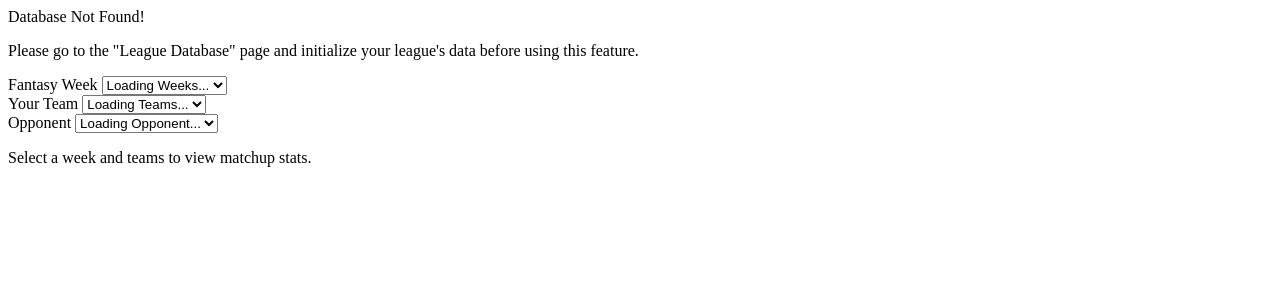
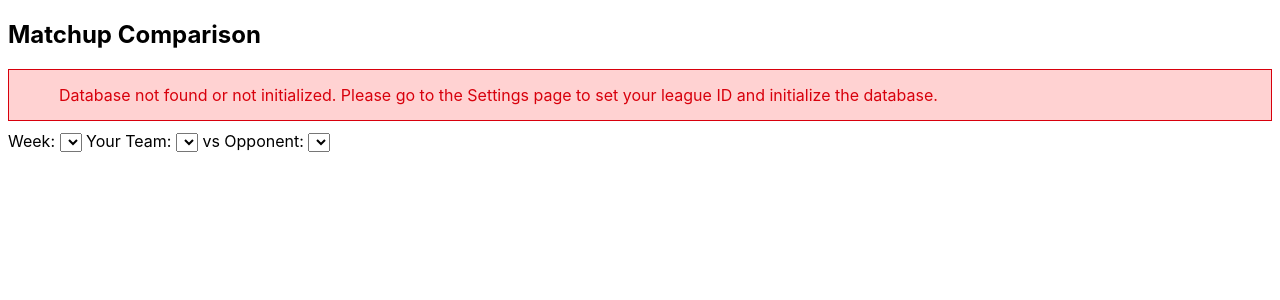
Before and after one commit to Interestingkiwi/fantasy_streams, a Flask app: template templates/pages/matchup.html in a window 1280 px wide. Shown: the top 300 px of the page. Run offline with Flask 2, Linux system fonts and the light colour scheme; the template is opened without the code that fills it, so the values that code supplies are empty.

Commit message:
matchup fix?

```diff
--- a/static/matchup.js
+++ b/static/matchup.js
@@ -1,151 +1,201 @@
-document.addEventListener('DOMContentLoaded', function() {
-    // This function runs when the page is loaded and kicks off the process
-    // of populating the week dropdown.
-    fetchWeeks();
-});
+(async function() {
+    // A short delay to ensure the page elements are in the DOM
+    await new Promise(resolve => setTimeout(resolve, 0));
 
-function fetchWeeks() {
-    // Fetches the available weeks from your API.
-    fetch('/api/weeks')
-        .then(response => response.json())
-        .then(weeks => {
-            const weekSelector = document.getElementById('week');
-            weekSelector.innerHTML = ''; // Clear any existing options
+    const errorDiv = document.getElementById('db-error-message');
+    const controlsDiv = document.getElementById('matchup-controls');
+    const tableContainer = document.getElementById('matchup-table-container');
+    const weekSelect = document.getElementById('week-select');
+    const yourTeamSelect = document.getElementById('your-team-select');
+    const opponentSelect = document.getElementById('opponent-select');
 
-            // Create a new <option> for each week and add it to the dropdown.
-            weeks.forEach(week => {
-                const option = document.createElement('option');
-                option.value = week;
-                option.textContent = `Week ${week}`;
-                weekSelector.appendChild(option);
-            });
+    let pageData = null; // To store weeks, teams, matchups, etc.
 
-            // If we successfully loaded weeks, automatically load the teams for the first week.
-            if (weeks.length > 0) {
-                getMatchups();
-            }
-        })
-        .catch(error => console.error('Error fetching weeks:', error));
+    async function init() {
+        try {
+            const response = await fetch('/api/matchup_page_data');
+            const data = await response.json();
+
+            if (!response.ok || !data.db_exists) {
+                throw new Error(data.error || 'Database has not been initialized.');
             }
 
-function getMatchups() {
-    // This function is called when the selected week changes.
-    const week = document.getElementById('week').value;
-    if (!week) return;
+            pageData = data;
+            populateDropdowns();
+            setupEventListeners();
 
-    // Fetches the list of teams for the selected week.
-    fetch(`/api/teams?week=${week}`)
-        .then(response => response.json())
-        .then(teams => {
-            const team1Selector = document.getElementById('team1');
-            const team2Selector = document.getElementById('team2');
-            team1Selector.innerHTML = ''; // Clear previous team options
-            team2Selector.innerHTML = '';
+            // Initial data load
+            await updateOpponent();
+            await fetchAndRenderTable();
 
-            // Populate both team dropdowns with the new list of teams.
-            teams.forEach(team => {
-                const option1 = document.createElement('option');
-                option1.value = team.team_id;
-                option1.textContent = team.name;
-                team1Selector.appendChild(option1);
-
-                const option2 = document.createElement('option');
-                option2.value = team.team_id;
-                option2.textContent = team.name;
-                team2Selector.appendChild(option2);
-            });
-        })
-        .catch(error => console.error('Error fetching teams:', error));
+        } catch (error) {
+            console.error('Initialization error:', error);
+            errorDiv.classList.remove('hidden');
+            controlsDiv.classList.add('hidden');
+            tableContainer.classList.add('hidden');
+        }
     }
 
-function getComparison() {
-    // This function runs when you click the "Get Comparison" button.
-    const week = document.getElementById('week').value;
-    const team1 = document.getElementById('team1').value;
-    const team2 = document.getElementById('team2').value;
+    function populateDropdowns() {
+        // Populate Week dropdown
+        pageData.weeks.forEach(week => {
+            const option = new Option(`Week ${week}`, week);
+            weekSelect.add(option);
+        });
+        weekSelect.value = pageData.current_week;
 
-    if (!week || !team1 || !team2) {
-        // Use a more user-friendly modal instead of alert
-        showModal('Please select a week and two teams.');
+        // Populate Your Team dropdown
+        pageData.teams.forEach(team => {
+            const option = new Option(team.name, team.team_id);
+            yourTeamSelect.add(option);
+        });
+        yourTeamSelect.value = pageData.your_team_id;
+    }
+
+    async function updateOpponent() {
+        const selectedWeek = weekSelect.value;
+        const yourTeamId = yourTeamSelect.value;
+        const currentOpponentId = opponentSelect.value;
+
+        const matchup = pageData.matchups[selectedWeek].find(m => m.includes(parseInt(yourTeamId)));
+        if (!matchup) {
+            opponentSelect.innerHTML = ''; // no matchup found
             return;
         }
 
-    if (team1 === team2) {
-        showModal('Please select two different teams.');
-        return;
+        const opponentId = matchup.find(id => id !== parseInt(yourTeamId));
+        const opponent = pageData.teams.find(t => t.team_id === opponentId);
+
+        opponentSelect.innerHTML = '';
+        if (opponent) {
+            const option = new Option(opponent.name, opponent.team_id);
+            opponentSelect.add(option);
+            opponentSelect.value = opponent.team_id;
+        } else {
+             // Handle case where opponent might not be in the teams list for some reason
+             const placeholderOption = new Option('No Opponent Found', '');
+             opponentSelect.add(placeholderOption);
+        }
     }
 
-    // Fetches the matchup comparison data from your API.
-    fetch(`/api/comparison?week=${week}&team1=${team1}&team2=${team2}`)
-        .then(response => response.json())
-        .then(data => {
-            const comparisonDiv = document.getElementById('comparison');
-            comparisonDiv.innerHTML = ''; // Clear previous comparison
 
-            // Create a table to display the stats.
-            const table = document.createElement('table');
-            table.className = 'data-table';
-            const thead = document.createElement('thead');
-            const tbody = document.createElement('tbody');
+    async function fetchAndRenderTable() {
+        const week = weekSelect.value;
+        const team1 = yourTeamSelect.value;
+        const team2 = opponentSelect.value;
 
-            // Table Header
-            let headerRow = `<tr><th>Category</th><th>${data.team1_name || 'Team 1'}</th><th>${data.team2_name || 'Team 2'}</th></tr>`;
-            thead.innerHTML = headerRow;
+        if (!week || !team1 || !team2) return;
 
-            // Table Body - one row for each stat category.
-            const categories = Object.keys(data.team1_stats);
-            categories.forEach(category => {
-                const row = document.createElement('tr');
-                let t1_stat = data.team1_stats[category];
-                let t2_stat = data.team2_stats[category];
-
-                // Highlight the winning stat in each category.
-                let t1_class = '';
-                let t2_class = '';
-                if (parseFloat(t1_stat) > parseFloat(t2_stat)) {
-                    t1_class = 'winner';
-                } else if (parseFloat(t2_stat) > parseFloat(t1_stat)) {
-                    t2_class = 'winner';
+        try {
+            const response = await fetch(`/api/matchup_stats?week=${week}&team1_id=${team1}&team2_id=${team2}`);
+            if (!response.ok) {
+                throw new Error('Failed to fetch matchup stats.');
+            }
+            const stats = await response.json();
+            renderTable(stats);
+        } catch (error) {
+            console.error('Error fetching/rendering stats:', error);
+            tableContainer.innerHTML = `<p class="error-message">Could not load matchup data.</p>`;
+        }
     }
 
-                row.innerHTML = `<td>${category}</td><td class="${t1_class}">${t1_stat}</td><td class="${t2_class}">${t2_stat}</td>`;
-                tbody.appendChild(row);
+    function renderTable(stats) {
+        const statCategories = {
+            "Forwards/Defensemen": ["G", "A", "+/-", "PIM", "PPP", "SOG", "FW", "HIT", "BLK"],
+            "Goaltending": ["GS", "W", "GA", "SV", "SHO", "GAA", "SV%"], // Reordered for better flow
+            "Team": ["IR", "IR+", "NA", "Movers"]
+        };
+
+        let tableHtml = `
+            <div class="overflow-x-auto">
+                <table class="min-w-full divide-y divide-gray-800">
+                    <thead class="bg-gray-900/50">
+                        <tr>
+                            <th scope="col" class="px-6 py-3 text-left text-xs font-medium text-gray-300 uppercase tracking-wider pl-8">Category</th>
+                            <th scope="col" colspan="2" class="px-6 py-3 text-center text-xs font-medium text-gray-300 uppercase tracking-wider">${stats.team1.name}</th>
+                            <th scope="col" colspan="2" class="px-6 py-3 text-center text-xs font-medium text-gray-300 uppercase tracking-wider">${stats.team2.name}</th>
+                        </tr>
+                        <tr>
+                            <th scope="col" class="px-6 py-3 text-left text-xs font-medium text-gray-300 uppercase tracking-wider pl-8"></th>
+                            <th scope="col" class="px-6 py-3 text-center text-xs font-medium text-gray-300 uppercase tracking-wider">Live</th>
+                            <th scope="col" class="px-6 py-3 text-center text-xs font-medium text-gray-300 uppercase tracking-wider">R.O.W.</th>
+                            <th scope="col" class="px-6 py-3 text-center text-xs font-medium text-gray-300 uppercase tracking-wider">Live</th>
+                            <th scope="col" class="px-6 py-3 text-center text-xs font-medium text-gray-300 uppercase tracking-wider">R.O.W.</th>
+                        </tr>
+                    </thead>
+                    <tbody class="bg-gray-900/20 divide-y divide-gray-800">
+        `;
+
+        Object.keys(statCategories).forEach(category => {
+            tableHtml += `
+                <tr class="bg-gray-800/50">
+                    <td class="px-6 py-3 whitespace-nowrap text-sm font-medium text-gray-200 pl-8" colspan="5">${category}</td>
+                </tr>
+            `;
+
+            if (statCategories[category]) {
+                statCategories[category].forEach(subCat => {
+                    let t1_live_val, t1_row_val, t2_live_val, t2_row_val;
+
+                    if (subCat === 'GAA') {
+                        // FIX: Manually calculate GAA = GA / GS to ensure accuracy
+                        t1_live_val = (stats.team1.live.GS && stats.team1.live.GS > 0) ? (stats.team1.live.GA / stats.team1.live.GS).toFixed(2) : '0.00';
+                        t1_row_val = (stats.team1.row.GS && stats.team1.row.GS > 0) ? (stats.team1.row.GA / stats.team1.row.GS).toFixed(2) : '0.00';
+                        t2_live_val = (stats.team2.live.GS && stats.team2.live.GS > 0) ? (stats.team2.live.GA / stats.team2.live.GS).toFixed(2) : '0.00';
+                        t2_row_val = (stats.team2.row.GS && stats.team2.row.GS > 0) ? (stats.team2.row.GA / stats.team2.row.GS).toFixed(2) : '0.00';
+                    } else if (subCat === 'SV%') {
+                        // FIX: Manually calculate SV% = SV / (SV + GA) to ensure accuracy
+                        const calc_sv_pct = (sv, ga) => {
+                            const total_shots = (sv || 0) + (ga || 0);
+                            // Format as .XXX, which is standard for SV%
+                            return total_shots > 0 ? (sv / total_shots).toFixed(3).substring(1) : '.000';
+                        };
+                        t1_live_val = calc_sv_pct(stats.team1.live.SV, stats.team1.live.GA);
+                        t1_row_val = calc_sv_pct(stats.team1.row.SV, stats.team1.row.GA);
+                        t2_live_val = calc_sv_pct(stats.team2.live.SV, stats.team2.live.GA);
+                        t2_row_val = calc_sv_pct(stats.team2.row.SV, stats.team2.row.GA);
+                    } else {
+                        // Default behavior for all other stats
+                        t1_live_val = stats.team1.live[subCat] || 0;
+                        t1_row_val = stats.team1.row[subCat] || 0;
+                        t2_live_val = stats.team2.live[subCat] || 0;
+                        t2_row_val = stats.team2.row[subCat] || 0;
+                    }
+
+                    tableHtml += `
+                        <tr class="hover:bg-gray-700/50">
+                            <td class="px-6 py-4 whitespace-nowrap text-sm font-normal text-gray-400 pl-8">${subCat}</td>
+                            <td class="px-6 py-4 whitespace-nowrap text-sm text-center text-gray-300">${t1_live_val}</td>
+                            <td class="px-6 py-4 whitespace-nowrap text-sm text-center text-gray-300">${t1_row_val}</td>
+                            <td class="px-6 py-4 whitespace-nowrap text-sm text-center text-gray-300">${t2_live_val}</td>
+                            <td class="px-6 py-4 whitespace-nowrap text-sm text-center text-gray-300">${t2_row_val}</td>
+                        </tr>
+                    `;
+                });
+            }
         });
 
-            table.appendChild(thead);
-            table.appendChild(tbody);
-            comparisonDiv.appendChild(table);
-        })
-        .catch(error => {
-            console.error('Error fetching comparison:', error);
-            const comparisonDiv = document.getElementById('comparison');
-            comparisonDiv.innerHTML = '<p class="error-message">Error loading comparison data. Please try again.</p>';
-        });
+        tableHtml += `
+                    </tbody>
+                </table>
+            </div>
+        `;
+        tableContainer.innerHTML = tableHtml;
     }
 
-// A simple modal function to avoid using alert()
-function showModal(message) {
-    const modal = document.createElement('div');
-    modal.className = 'modal';
-    const modalContent = document.createElement('div');
-    modalContent.className = 'modal-content';
-    const closeButton = document.createElement('span');
-    closeButton.className = 'close-button';
-    closeButton.innerHTML = '&times;';
-    closeButton.onclick = () => modal.style.display = 'none';
-    const messageP = document.createElement('p');
-    messageP.textContent = message;
+    function setupEventListeners() {
+        weekSelect.addEventListener('change', async () => {
+            await updateOpponent();
+            await fetchAndRenderTable();
+        });
+        yourTeamSelect.addEventListener('change', async () => {
+            await updateOpponent();
+            await fetchAndRenderTable();
+        });
+        opponentSelect.addEventListener('change', fetchAndRenderTable);
+    }
 
-    modalContent.appendChild(closeButton);
-    modalContent.appendChild(messageP);
-    modal.appendChild(modalContent);
-    document.body.appendChild(modal);
+    // Initialize the page
+    init();
 
-    modal.style.display = 'block';
-
-    window.onclick = function(event) {
-        if (event.target == modal) {
-            modal.style.display = 'none';
-        }
-    }
-}
+})();
--- a/templates/pages/matchup.html
+++ b/templates/pages/matchup.html
@@ -1,34 +1,39 @@
-<div id="matchup-container" class="space-y-4">
-    <div id="db-error-message" class="hidden bg-red-900 border border-red-700 text-red-200 px-4 py-3 rounded-lg" role="alert">
-        <p class="font-bold">Database Not Found!</p>
-        <p class="text-sm">Please go to the "League Database" page and initialize your league's data before using this feature.</p>
+<!DOCTYPE html>
+<html lang="en">
+<head>
+    <meta charset="UTF-8">
+    <meta name="viewport" content="width=device-width, initial-scale=1.0">
+    <title>Matchup Comparison</title>
+    <link rel="stylesheet" href="/static/styles.css">
+</head>
+<body>
+    <div class="container">
+        <h2>Matchup Comparison</h2>
+
+        <!-- Error message div, hidden by default -->
+        <div id="db-error-message" class="error-message hidden">
+            Database not found or not initialized. Please go to the Settings page to set your league ID and initialize the database.
+        </div>
+
+        <!-- Controls for week and team selection -->
+        <div id="matchup-controls" class="selectors">
+            <label for="week-select">Week:</label>
+            <select id="week-select"></select>
+
+            <label for="your-team-select">Your Team:</label>
+            <select id="your-team-select"></select>
+
+            <span>vs</span>
+
+            <label for="opponent-select">Opponent:</label>
+            <select id="opponent-select"></select>
+        </div>
+
+        <!-- Container for the stats table -->
+        <div id="matchup-table-container"></div>
     </div>
 
-    <div id="matchup-controls" class="space-y-4 md:space-y-0 md:flex md:items-end md:gap-4">
-        <div>
-            <label for="week-select" class="block mb-2 text-sm font-medium text-gray-300">Fantasy Week</label>
-            <select id="week-select" class="bg-gray-700 border border-gray-600 text-white text-sm rounded-lg focus:ring-blue-500 focus:border-blue-500 block w-full p-2.5">
-                <option selected>Loading Weeks...</option>
-            </select>
-        </div>
-        <div>
-            <label for="your-team-select" class="block mb-2 text-sm font-medium text-gray-300">Your Team</label>
-            <select id="your-team-select" class="bg-gray-700 border border-gray-600 text-white text-sm rounded-lg focus:ring-blue-500 focus:border-blue-500 block w-full p-2.5">
-                <option selected>Loading Teams...</option>
-            </select>
-        </div>
-        <div>
-            <label for="opponent-select" class="block mb-2 text-sm font-medium text-gray-300">Opponent</label>
-            <select id="opponent-select" class="bg-gray-700 border border-gray-600 text-white text-sm rounded-lg focus:ring-blue-500 focus:border-blue-500 block w-full p-2.5">
-                <option selected>Loading Opponent...</option>
-            </select>
-        </div>
-    </div>
-
-    <div id="matchup-table-container" class="overflow-x-auto">
-        <!-- Table will be generated here by script -->
-        <p class="text-gray-400">Select a week and teams to view matchup stats.</p>
-    </div>
-</div>
-
-<script src="{{ url_for('static', filename='matchup.js') }}"></script>
+    <!-- Added a new cache-busting query string to ensure the browser loads the new JS file -->
+    <script src="/static/matchup.js?v=1.2"></script>
+</body>
+</html>
```
Lines whose indentation alone changed are shown as unchanged.
